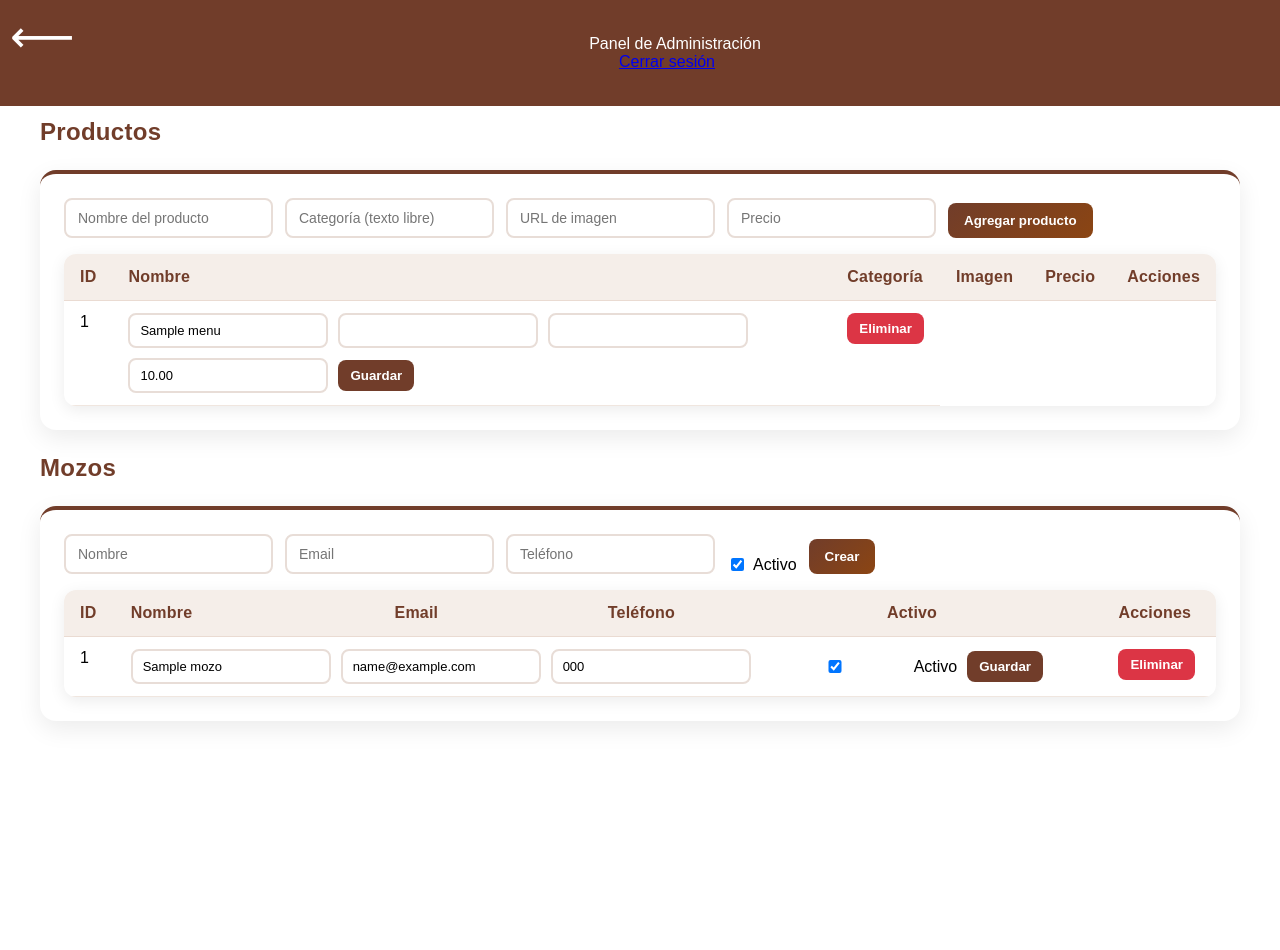
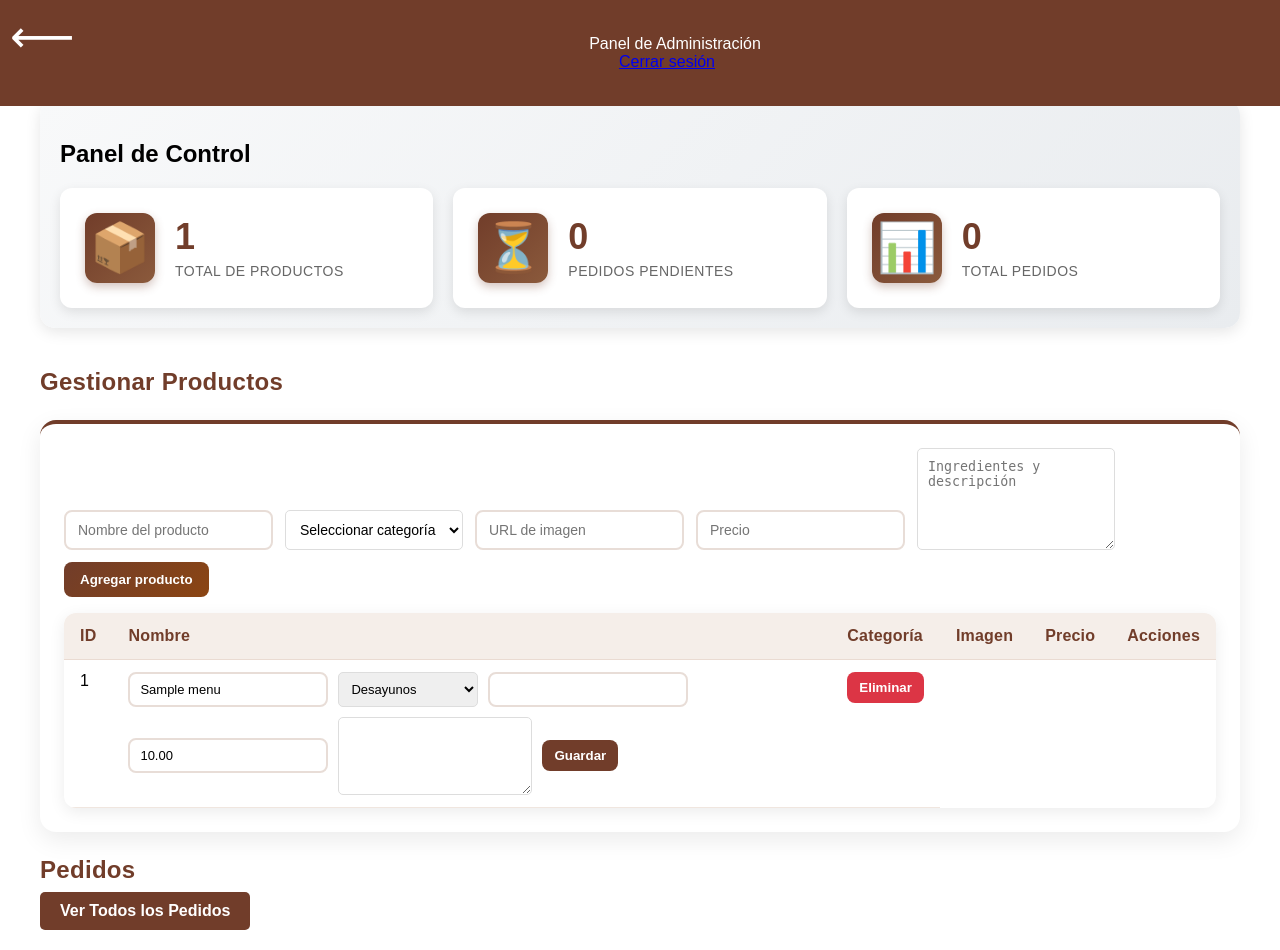
Before and after one commit to valegodoy07/Tesina, a Flask app: page /admin in a window 1280 px wide. Before the commit the page ends 724 px from the top, so only its background shows below. Run offline with Flask 3, Linux system fonts and the light colour scheme; a user stored in the database is signed in; tables that the repository leaves empty or names only in its code hold one stand-in row (values such as "Sample post"); some libraries are stand-ins or nearby versions.

Commit message:
actualizacion en panel de gestion

```diff
--- a/AppMenuDigital/Main.py
+++ b/AppMenuDigital/Main.py
@@ -41,14 +41,14 @@ def inject_cart_count():
 @app.route('/')
 def index():
     # Cargar dinámicamente productos por categoría para el Index (se agregan al final del bloque hardcodeado)
-    categorias = ['desayunos', 'almuerzos', 'cenas', 'meriendas', 'postres', 'bebidas']
+    categorias = ['desayunos', 'almuerzos', 'cenas', 'meriendas', 'postres', 'bebidas', 'promociones']
     productos_por_categoria = {c: [] for c in categorias}
     try:
         cur = mysql.connection.cursor()
         cur.execute("""
-            SELECT id, Nombre_Menu, Precio, LOWER(COALESCE(Categoria, '')) as cat, COALESCE(Imagen, '')
+            SELECT id, Nombre_Menu, Precio, LOWER(COALESCE(Categoria, '')) as cat, COALESCE(Imagen, ''), COALESCE(Descripcion, '')
             FROM menu
-            WHERE LOWER(COALESCE(Categoria, '')) IN ('desayunos','almuerzos','cenas','meriendas','postres','bebidas')
+            WHERE LOWER(COALESCE(Categoria, '')) IN ('desayunos','almuerzos','cenas','meriendas','postres','bebidas','promociones')
             ORDER BY id DESC
         """)
         filas = cur.fetchall()
@@ -300,6 +300,11 @@ def ensure_menu_table_upgrade():
                 cur.execute("ALTER TABLE menu ADD COLUMN Categoria VARCHAR(50) NULL")
             except Exception:
                 pass
+        if 'descripcion' not in cols:
+            try:
+                cur.execute("ALTER TABLE menu ADD COLUMN Descripcion TEXT NULL")
+            except Exception:
+                pass
         mysql.connection.commit()
         cur.close()
     except Exception as e:
@@ -312,23 +317,43 @@ def admin_dashboard():
     try:
         ensure_menu_table_upgrade()
         cur = mysql.connection.cursor()
+
+        # Obtener productos
         try:
-            cur.execute("SELECT id, Nombre_Menu, Precio, COALESCE(Categoria, ''), COALESCE(Imagen, '') FROM menu ORDER BY id DESC")
+            cur.execute("SELECT id, Nombre_Menu, Precio, COALESCE(Categoria, ''), COALESCE(Imagen, ''), COALESCE(Descripcion, '') FROM menu ORDER BY id DESC")
             productos = cur.fetchall()
         except Exception:
             productos = []
-        mozos = []
+
+        # Obtener estadísticas para el panel de control
+        stats = {}
         try:
-            cur.execute("SELECT id, nombre, email, telefono, activo FROM mozos ORDER BY nombre")
-            mozos = cur.fetchall()
+            # Total de productos
+            cur.execute("SELECT COUNT(*) FROM menu")
+            stats['total_productos'] = cur.fetchone()[0] or 0
         except Exception:
-            mozos = []
+            stats['total_productos'] = 0
+
+        try:
+            # Pedidos pendientes
+            cur.execute("SELECT COUNT(*) FROM pedidos WHERE estado = 'pendiente'")
+            stats['pedidos_pendientes'] = cur.fetchone()[0] or 0
+        except Exception:
+            stats['pedidos_pendientes'] = 0
+
+        try:
+            # Total de pedidos
+            cur.execute("SELECT COUNT(*) FROM pedidos")
+            stats['total_pedidos'] = cur.fetchone()[0] or 0
+        except Exception:
+            stats['total_pedidos'] = 0
+
         cur.close()
-        return render_template('admin.html', categorias=[], productos=productos, mozos=mozos)
+        return render_template('admin.html', categorias=[], productos=productos, stats=stats)
     except Exception as e:
         print(f"Error al cargar dashboard admin: {e}")
         flash('Error al cargar el panel de administración', 'error')
-        return render_template('admin.html', categorias=[], productos=[], mozos=[])
+        return render_template('admin.html', categorias=[], productos=[], stats={})
 
 # ===== Panel de Mozo =====
 @app.route('/mozo')
@@ -440,6 +465,7 @@ def admin_productos_crear():
     precio = request.form.get('precio')
     categoria = request.form.get('categoria')
     imagen = request.form.get('imagen')
+    descripcion = request.form.get('descripcion', '')
     if not (nombre and precio):
         flash('Nombre y precio son obligatorios', 'error')
         return redirect(url_for('admin_dashboard'))
@@ -447,8 +473,8 @@ def admin_productos_crear():
         ensure_menu_table_upgrade()
         cur = mysql.connection.cursor()
         cur.execute(
-            "INSERT INTO menu (Nombre_Menu, Precio, Categoria, Imagen) VALUES (%s, %s, %s, %s)",
-            (nombre, precio, categoria, imagen)
+            "INSERT INTO menu (Nombre_Menu, Precio, Categoria, Imagen, Descripcion) VALUES (%s, %s, %s, %s, %s)",
+            (nombre, precio, categoria, imagen, descripcion)
         )
         mysql.connection.commit()
         cur.close()
@@ -465,12 +491,13 @@ def admin_productos_actualizar(producto_id: int):
     precio = request.form.get('precio')
     categoria = request.form.get('categoria')
     imagen = request.form.get('imagen')
+    descripcion = request.form.get('descripcion', '')
     try:
         ensure_menu_table_upgrade()
         cur = mysql.connection.cursor()
         cur.execute(
-            "UPDATE menu SET Nombre_Menu=%s, Precio=%s, Categoria=%s, Imagen=%s WHERE id=%s",
-            (nombre, precio, categoria, imagen, producto_id)
+            "UPDATE menu SET Nombre_Menu=%s, Precio=%s, Categoria=%s, Imagen=%s, Descripcion=%s WHERE id=%s",
+            (nombre, precio, categoria, imagen, descripcion, producto_id)
         )
         mysql.connection.commit()
         cur.close()
@@ -539,22 +566,38 @@ def cart_view():
         cur = mysql.connection.cursor()
         for pid, entry in cart.items():
             try:
-                cur.execute("SELECT id, Nombre_Menu, Precio FROM menu WHERE id=%s", (pid,))
-                row = cur.fetchone()
-                if not row:
-                    continue
-                cantidad = int(entry.get('qty', 1))
-                precio = float(row[2])
-                subtotal = cantidad * precio
-                total += subtotal
-                items.append({
-                    'id': row[0],
-                    'nombre': row[1],
-                    'precio': precio,
-                    'cantidad': cantidad,
-                    'subtotal': subtotal,
-                })
-            except Exception:
+                # Si es un producto temporal
+                if entry.get('temp', False):
+                    cantidad = int(entry.get('qty', 1))
+                    precio = float(entry.get('precio', 0))
+                    subtotal = cantidad * precio
+                    total += subtotal
+                    items.append({
+                        'id': pid,
+                        'nombre': entry.get('nombre', 'Producto'),
+                        'precio': precio,
+                        'cantidad': cantidad,
+                        'subtotal': subtotal,
+                    })
+                else:
+                    # Producto de la base de datos
+                    cur.execute("SELECT id, Nombre_Menu, Precio FROM menu WHERE id=%s", (pid,))
+                    row = cur.fetchone()
+                    if not row:
+                        continue
+                    cantidad = int(entry.get('qty', 1))
+                    precio = float(row[2])
+                    subtotal = cantidad * precio
+                    total += subtotal
+                    items.append({
+                        'id': row[0],
+                        'nombre': row[1],
+                        'precio': precio,
+                        'cantidad': cantidad,
+                        'subtotal': subtotal,
+                    })
+            except Exception as e:
+                print(f"Error cargando item {pid}: {e}")
                 continue
         cur.close()
     except Exception as e:
@@ -573,6 +616,32 @@ def cart_add(producto_id: int):
     session['cart'] = cart
     flash('Producto agregado al carrito', 'success')
     return redirect(request.referrer or url_for('menu'))
+
+@app.route('/cart/add/temp', methods=['POST'])
+def cart_add_temp():
+    nombre = request.form.get('nombre')
+    precio = float(request.form.get('precio', 0))
+    qty = int(request.form.get('qty', '1'))
+    categoria = request.form.get('categoria', '')
+
+    # Crear un ID único para el producto temporal usando hash del nombre
+    import hashlib
+    temp_id = 'temp_' + hashlib.md5(nombre.encode()).hexdigest()[:10]
+
+    cart = _get_cart()
+    if temp_id in cart:
+        cart[temp_id]['qty'] += qty
+    else:
+        cart[temp_id] = {
+            'qty': qty,
+            'nombre': nombre,
+            'precio': precio,
+            'categoria': categoria,
+            'temp': True
+        }
+    session['cart'] = cart
+    flash(f'{nombre} agregado al carrito', 'success')
+    return redirect(request.referrer or url_for('index'))
 
 @app.route('/cart/update', methods=['POST'])
 def cart_update():
@@ -635,6 +704,34 @@ def cart_checkout():
         flash('Error al procesar el pedido', 'error')
     return redirect(url_for('index'))
 
+@app.route('/api/producto/<int:producto_id>')
+def api_producto(producto_id):
+    from flask import jsonify
+    try:
+        cur = mysql.connection.cursor()
+        cur.execute("""
+            SELECT id, Nombre_Menu, Precio, Categoria, Imagen, Descripcion
+            FROM menu
+            WHERE id=%s
+        """, (producto_id,))
+        producto = cur.fetchone()
+        cur.close()
+
+        if producto:
+            return jsonify({
+                'id': producto[0],
+                'nombre': producto[1],
+                'precio': float(producto[2]),
+                'categoria': producto[3],
+                'imagen': producto[4],
+                'descripcion': producto[5] or ''
+            })
+        else:
+            return jsonify({'error': 'Producto no encontrado'}), 404
+    except Exception as e:
+        print(f"Error obteniendo producto: {e}")
+        return jsonify({'error': 'Error al obtener producto'}), 500
+
 # ===== Vista de pedidos para administrador =====
 @app.route('/admin/pedidos')
 @admin_required
@@ -643,14 +740,48 @@ def admin_pedidos_list():
     pedidos = []
     try:
         cur = mysql.connection.cursor()
-        cur.execute(
-            "SELECT p.id, p.usuario_id, p.estado, p.creado_en, COALESCE(u.nombre, '') FROM pedidos p LEFT JOIN usuarios u ON p.usuario_id=u.idusuario ORDER BY p.id DESC"
-        )
+        cur.execute("""
+            SELECT p.id, p.usuario_id, p.estado, p.creado_en, COALESCE(u.nombre, ''),
+                   (SELECT COUNT(*) FROM pedido_items WHERE pedido_id = p.id) as total_items
+            FROM pedidos p
+            LEFT JOIN usuarios u ON p.usuario_id=u.idusuario
+            ORDER BY p.id DESC
+        """)
         pedidos = cur.fetchall()
+
+        # Obtener detalles de cada pedido
+        pedidos_con_detalles = []
+        for pedido in pedidos:
+            pedido_id = pedido[0]
+            try:
+                cur.execute("""
+                    SELECT pi.cantidad, pi.precio_unitario, m.Nombre_Menu
+                    FROM pedido_items pi
+                    JOIN menu m ON pi.menu_id = m.id
+                    WHERE pi.pedido_id = %s
+                """, (pedido_id,))
+                items = cur.fetchall()
+
+                # Calcular total
+                total = sum(float(item[0]) * float(item[1]) for item in items)
+
+                # Agregar items y total al pedido
+                pedido_list = list(pedido)
+                pedido_list.append(items)
+                pedido_list.append(total)
+                pedidos_con_detalles.append(tuple(pedido_list))
+            except Exception as e:
+                print(f"Error obteniendo items del pedido {pedido_id}: {e}")
+                pedido_list = list(pedido)
+                pedido_list.append([])
+                pedido_list.append(0.0)
+                pedidos_con_detalles.append(tuple(pedido_list))
+
         cur.close()
     except Exception as e:
         print(f"Error listando pedidos: {e}")
-    return render_template('admin_pedidos.html', pedidos=pedidos)
+        pedidos_con_detalles = []
+    return render_template('admin_pedidos.html', pedidos=pedidos_con_detalles)
 
 @app.route('/admin/pedidos/<int:pedido_id>/estado', methods=['POST'])
 @admin_required
--- a/AppMenuDigital/Templates/admin.html
+++ b/AppMenuDigital/Templates/admin.html
@@ -26,15 +26,53 @@
 			{% endif %}
 		{% endwith %}
 
+		<!-- Panel de Control -->
+		<div class="dashboard-panel">
+			<h2 style="margin-bottom: 20px;">Panel de Control</h2>
+			<div class="stats-grid">
+				<div class="stat-card">
+					<div class="stat-icon">📦</div>
+					<div class="stat-info">
+						<div class="stat-value">{{ stats.get('total_productos', 0) }}</div>
+						<div class="stat-label">Total de Productos</div>
+					</div>
+				</div>
+				<div class="stat-card">
+					<div class="stat-icon">⏳</div>
+					<div class="stat-info">
+						<div class="stat-value">{{ stats.get('pedidos_pendientes', 0) }}</div>
+						<div class="stat-label">Pedidos Pendientes</div>
+					</div>
+				</div>
+				<div class="stat-card">
+					<div class="stat-icon">📊</div>
+					<div class="stat-info">
+						<div class="stat-value">{{ stats.get('total_pedidos', 0) }}</div>
+						<div class="stat-label">Total Pedidos</div>
+					</div>
+				</div>
+			</div>
+		</div>
+
 		<!-- Sección de categorías removida según requerimiento -->
 
-		<h2>Productos</h2>
+		<h2>Gestionar Productos</h2>
 		<div class="admin-section">
 			<form method="POST" action="{{ url_for('admin_productos_crear') }}" class="admin-form">
 				<input type="text" name="nombre" placeholder="Nombre del producto" required>
-				<input type="text" name="categoria" placeholder="Categoría (texto libre)" required>
+				<select name="categoria" required style="padding: 10px; border-radius: 5px; border: 1px solid #ddd;">
+					<option value="">Seleccionar categoría</option>
+					<option value="desayunos">Desayunos</option>
+					<option value="almuerzos">Almuerzos</option>
+					<option value="cenas">Cenas</option>
+					<option value="meriendas">Meriendas</option>
+					<option value="postres">Postres</option>
+					<option value="bebidas">Bebidas</option>
+					<option value="promociones">Promociones</option>
+				</select>
 				<input type="text" name="imagen" placeholder="URL de imagen" required>
 				<input type="number" name="precio" placeholder="Precio" step="0.01" required>
+				<textarea name="descripcion" placeholder="Ingredientes y descripción" style="padding: 10px; border-radius: 5px; border: 1px solid #ddd; min-height: 80px;"></textarea>
 				<button type="submit">Agregar producto</button>
 			</form>
 			<table class="admin-table">
@@ -48,9 +86,18 @@
 						<td>
 						<form method="POST" action="{{ url_for('admin_productos_actualizar', producto_id=p[0]) }}" class="inline-form">
 								<input type="text" name="nombre" value="{{ p[1] }}" required>
-								<input type="text" name="categoria" value="{{ p[3] or '' }}" required>
+								<select name="categoria" required style="padding: 8px; border-radius: 5px; border: 1px solid #ddd;">
+									<option value="desayunos" {% if p[3] == 'desayunos' %}selected{% endif %}>Desayunos</option>
+									<option value="almuerzos" {% if p[3] == 'almuerzos' %}selected{% endif %}>Almuerzos</option>
+									<option value="cenas" {% if p[3] == 'cenas' %}selected{% endif %}>Cenas</option>
+									<option value="meriendas" {% if p[3] == 'meriendas' %}selected{% endif %}>Meriendas</option>
+									<option value="postres" {% if p[3] == 'postres' %}selected{% endif %}>Postres</option>
+									<option value="bebidas" {% if p[3] == 'bebidas' %}selected{% endif %}>Bebidas</option>
+									<option value="promociones" {% if p[3] == 'promociones' %}selected{% endif %}>Promociones</option>
+								</select>
 								<input type="text" name="imagen" value="{{ p[4] or '' }}" required>
 								<input type="number" name="precio" value="{{ '%.2f' % p[2] }}" step="0.01" required>
+								<textarea name="descripcion" style="padding: 8px; border-radius: 5px; border: 1px solid #ddd; min-height: 60px;">{{ p[5] or '' }}</textarea>
 								<button type="submit">Guardar</button>
 							</form>
 						</td>
@@ -65,46 +112,9 @@
 			</table>
 		</div>
 
-
-		<h2>Mozos</h2>
-		<div class="admin-section">
-			<form method="POST" action="{{ url_for('admin_mozos_crear') }}" class="admin-form">
-				<input type="text" name="nombre" placeholder="Nombre" required>
-				<input type="email" name="email" placeholder="Email">
-				<input type="text" name="telefono" placeholder="Teléfono">
-				<label style="display:inline-flex; align-items:center; gap:6px;">
-					<input type="checkbox" name="activo" checked> Activo
-				</label>
-				<button type="submit">Crear</button>
-			</form>
-			<table class="admin-table">
-				<thead>
-					<tr><th>ID</th><th>Nombre</th><th>Email</th><th>Teléfono</th><th>Activo</th><th>Acciones</th></tr>
-				</thead>
-				<tbody>
-					{% for m in mozos %}
-					<tr>
-						<td>{{ m[0] }}</td>
-						<td colspan="4">
-							<form method="POST" action="{{ url_for('admin_mozos_actualizar', mozo_id=m[0]) }}" class="inline-form">
-								<input type="text" name="nombre" value="{{ m[1] }}" required>
-								<input type="email" name="email" value="{{ m[2] or '' }}">
-								<input type="text" name="telefono" value="{{ m[3] or '' }}">
-								<label style="display:inline-flex; align-items:center; gap:6px;">
-									<input type="checkbox" name="activo" {% if m[4] %}checked{% endif %}> Activo
-								</label>
-								<button type="submit">Guardar</button>
-							</form>
-						</td>
-						<td>
-							<form method="POST" action="{{ url_for('admin_mozos_eliminar', mozo_id=m[0]) }}" onsubmit="return confirm('¿Eliminar mozo?')">
-								<button type="submit" class="btn-danger">Eliminar</button>
-							</form>
-						</td>
-					</tr>
-					{% endfor %}
-				</tbody>
-			</table>
+		<h2>Pedidos</h2>
+		<div style="margin-bottom: 20px;">
+			<a href="{{ url_for('admin_pedidos_list') }}" style="display: inline-block; padding: 10px 20px; background: #713D2A; color: white; text-decoration: none; border-radius: 5px; font-weight: bold;">Ver Todos los Pedidos</a>
 		</div>
 	</div>
 </body>
--- a/AppMenuDigital/static/Styles.css
+++ b/AppMenuDigital/static/Styles.css
@@ -1227,3 +1227,101 @@ body .container > h2 {
 .menu-section {
   animation: fadeInUp 0.6s ease-out;
 }
+
+/* ===== DASHBOARD PANEL ===== */
+.dashboard-panel {
+  margin-bottom: 40px;
+  padding: 20px;
+  background: linear-gradient(135deg, #f8f9fa 0%, #e9ecef 100%);
+  border-radius: 15px;
+  box-shadow: 0 4px 15px rgba(0, 0, 0, 0.1);
+}
+
+.stats-grid {
+  display: grid;
+  grid-template-columns: repeat(auto-fit, minmax(250px, 1fr));
+  gap: 20px;
+  margin-top: 20px;
+}
+
+.stat-card {
+  background: white;
+  padding: 25px;
+  border-radius: 12px;
+  box-shadow: 0 4px 12px rgba(0, 0, 0, 0.1);
+  display: flex;
+  align-items: center;
+  gap: 20px;
+  transition: transform 0.3s ease, box-shadow 0.3s ease;
+}
+
+.stat-card:hover {
+  transform: translateY(-5px);
+  box-shadow: 0 6px 20px rgba(0, 0, 0, 0.15);
+}
+
+.stat-icon {
+  font-size: 48px;
+  width: 70px;
+  height: 70px;
+  display: flex;
+  align-items: center;
+  justify-content: center;
+  background: linear-gradient(135deg, #713D2A 0%, #8B5A3C 100%);
+  border-radius: 12px;
+  box-shadow: 0 4px 10px rgba(113, 61, 42, 0.3);
+}
+
+.stat-info {
+  flex: 1;
+}
+
+.stat-value {
+  font-size: 36px;
+  font-weight: bold;
+  color: #713D2A;
+  margin-bottom: 5px;
+}
+
+.stat-label {
+  font-size: 14px;
+  color: #666;
+  text-transform: uppercase;
+  letter-spacing: 0.5px;
+}
+
+@media (max-width: 768px) {
+  .stats-grid {
+    grid-template-columns: repeat(2, 1fr);
+  }
+
+  .stat-value {
+    font-size: 28px;
+  }
+
+  .stat-icon {
+    font-size: 36px;
+    width: 60px;
+    height: 60px;
+  }
+}
+
+@media (max-width: 480px) {
+  .stats-grid {
+    grid-template-columns: 1fr;
+  }
+
+  .stat-card {
+    padding: 20px;
+  }
+
+  .stat-value {
+    font-size: 24px;
+  }
+
+  .stat-icon {
+    font-size: 32px;
+    width: 50px;
+    height: 50px;
+  }
+}
```
Also changed, not shown: AppMenuDigital/Templates/admin_pedidos.html (+29 -6 lines), AppMenuDigital/Templates/cart.html (+7 -2 lines), AppMenuDigital/static/images/12_2022_Playing_with_Fire_HERO_Photo_Tara_Donne_Food_Chris_Lanier_Props_Christina_Lane_1920x1280.webp (added).
